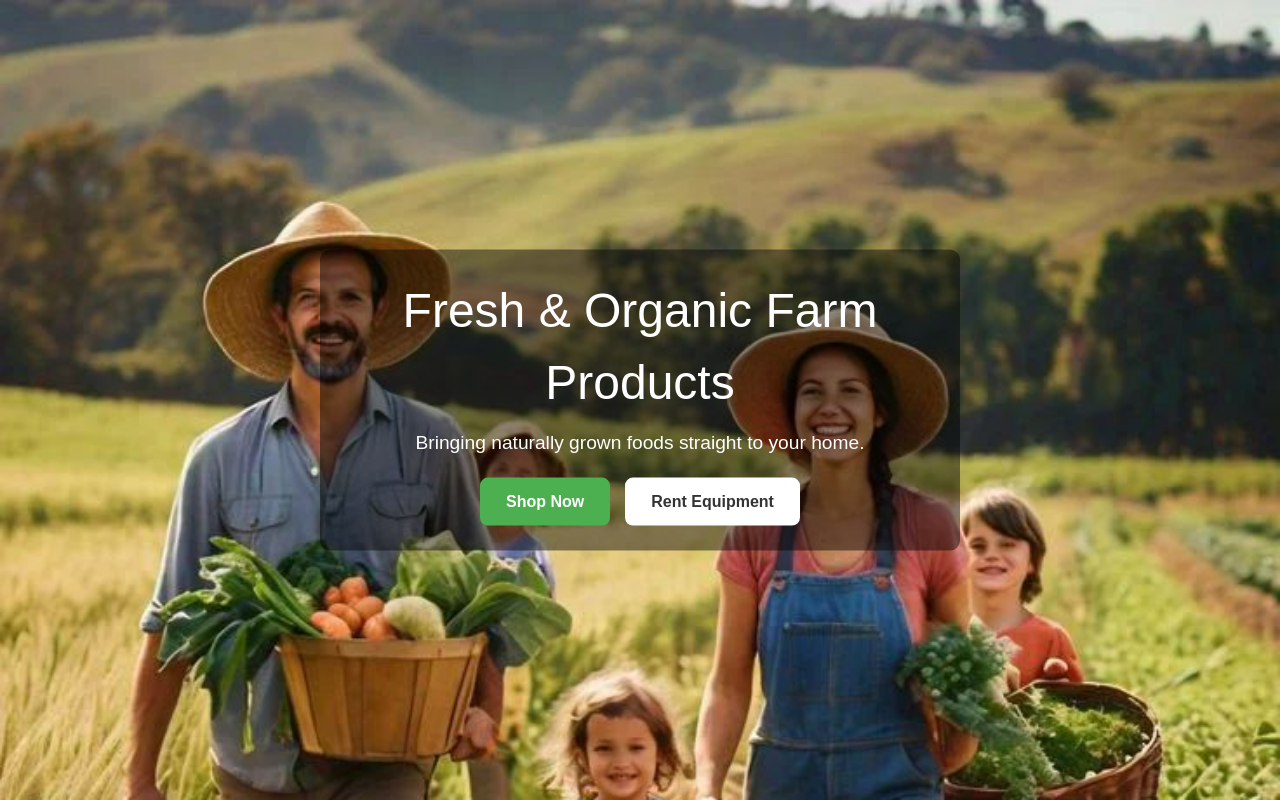
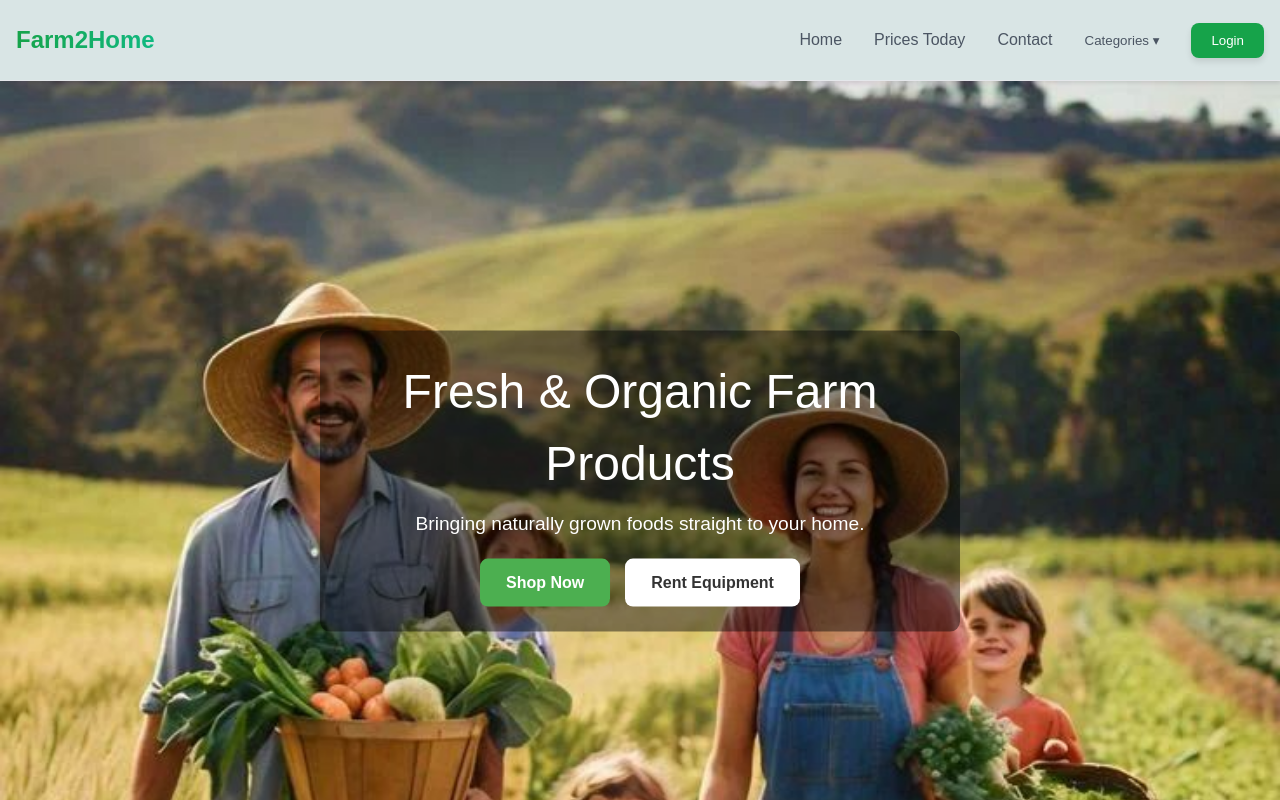
Before and after one commit to amiljoseph03/Farm2Home, a React (Vite) app: page / in a window 1280 px wide. Built offline with nearby package versions, Linux system fonts and the light colour scheme.

Commit message:
footer and navbar added

```diff
--- a/package.json
+++ b/package.json
@@ -10,6 +10,8 @@
     "preview": "vite preview"
   },
   "dependencies": {
+    "@heroicons/react": "^2.2.0",
+    "@material-tailwind/react": "^2.1.10",
     "react": "^19.2.0",
     "react-dom": "^19.2.0",
     "react-icons": "^5.5.0",
--- a/src/App.jsx
+++ b/src/App.jsx
@@ -1,35 +1,65 @@
+// import { BrowserRouter as Router, Routes, Route } from 'react-router-dom';
+
+// import HomeSection from './components/HomeSection';
+// import Searchbar from './components/Searchbar';
+
+// import './App.css';
+// import FeaturedSection from './components/FeaturedSection';
+// import Categories from './components/Categories';
+// import Category2 from './components/Category2';
+// import About from './components/About';
+// import RentalEquipment from './components/RentalEquipment';
+// import PriceList from './components/PriceList';
+// import AgriTips from './components/AgriTips';
+// import Testimonials from './components/Testimonials';
+// import WhyChooseUs from './components/WhyChooseUs';
+// import Delivary from './components/Delivery';
+// import Footer from './components/Footer';
+// import Navbar from './components/common/Navbar';
+
+// function App() {
+//   return (
+//     <Router>
+
+//       <Navbar/>
+//       <HomeSection />
+//       <Searchbar/>
+//       <FeaturedSection/>
+//       <About/>
+//       {/* <Categories/> */}
+//       <Category2/>
+//     <RentalEquipment/>
+//     <PriceList/>
+//     <AgriTips/>
+//     <Testimonials/>
+//     <WhyChooseUs/>
+//     <Delivary/>
+//     <Footer/>
+//       <Routes>
+//         {/* <Route path="/" element={<HomeSection />} /> */}
+
+//       </Routes>
+//     </Router>
+//   );
+// }
+
+// export default App;
+
+
 import { BrowserRouter as Router, Routes, Route } from 'react-router-dom';
 
-import HomeSection from './components/HomeSection';
-import Searchbar from './components/Searchbar';
 
-import './App.css';
-import FeaturedSection from './components/FeaturedSection';
-import Categories from './components/Categories';
-import Category2 from './components/Category2';
-import About from './components/About';
-import RentalEquipment from './components/RentalEquipment';
-import PriceList from './components/PriceList';
-import AgriTips from './components/AgriTips';
-import Testimonials from './components/Testimonials';
-import WhyChooseUs from './components/WhyChooseUs';
-import Delivary from './components/Delivery';
+
+// import './App.css';
+
+
+import Home from './pages/Home'
 
 function App() {
   return (
     <Router>
-      <HomeSection />
-      <Searchbar/>
-      <FeaturedSection/>
-      <About/>
-      {/* <Categories/> */}
-      <Category2/>
-    <RentalEquipment/>
-    <PriceList/>
-    <AgriTips/>
-    <Testimonials/>
-    <WhyChooseUs/>
-    <Delivary/>
+       <Home/>
+
       <Routes>
         {/* <Route path="/" element={<HomeSection />} /> */}
 
--- /dev/null
+++ b/src/components/Footer.jsx
@@ -0,0 +1,67 @@
+import '../styles/Footer.css';
+import { FaFacebookF, FaInstagram, FaTwitter, FaLinkedinIn } from 'react-icons/fa';
+
+const Footer = () => {
+  return (
+    <footer className="footer">
+      <div className="footer-container">
+
+        {/* BRAND */}
+        <div className="footer-box">
+          <h2 className="footer-logo">GreenFarm</h2>
+          <p>
+            Your trusted partner for fresh agricultural products, seeds,
+            grains, and farming equipment.
+          </p>
+        </div>
+
+        {/* QUICK LINKS */}
+        <div className="footer-box">
+          <h3>Quick Links</h3>
+          <ul>
+            <li>Home</li>
+            <li>Products</li>
+            <li>Rentals</li>
+            <li>Today's Prices</li>
+            <li>Contact</li>
+          </ul>
+        </div>
+
+        {/* CATEGORIES */}
+        <div className="footer-box">
+          <h3>Categories</h3>
+          <ul>
+            <li>Vegetables</li>
+            <li>Fruits</li>
+            <li>Grains</li>
+            <li>Seeds</li>
+            <li>Equipment</li>
+          </ul>
+        </div>
+
+        {/* CONTACT */}
+        <div className="footer-box">
+          <h3>Contact Us</h3>
+          <p>📍 Kerala, India</p>
+          <p>📞 +91 98765 43210</p>
+          <p>✉️ support@greenfarm.com</p>
+
+          <div className="footer-social">
+            <FaFacebookF />
+            <FaInstagram />
+            <FaTwitter />
+            <FaLinkedinIn />
+          </div>
+        </div>
+
+      </div>
+
+      {/* COPYRIGHT */}
+      <div className="footer-bottom">
+        © {new Date().getFullYear()} GreenFarm. All Rights Reserved.
+      </div>
+    </footer>
+  );
+};
+
+export default Footer;
--- /dev/null
+++ b/src/components/common/Navbar.jsx
@@ -0,0 +1,67 @@
+import { useState } from 'react';
+import '../../styles/Navbar.css';
+
+
+const Navbar = () => {
+  const [open, setOpen] = useState(false);
+  const [dropdown, setDropdown] = useState(false);
+
+  return (
+    <nav className="navbar">
+      <div className="navbar-container">
+
+        <h1 className="navbar-logo">Farm2Home</h1>
+
+         <div className="navbar-menu">
+          {['Home', 'Prices Today', 'Contact'].map((item) => (
+            <a key={item} href="#">
+              {item}
+            </a>
+          ))}
+
+
+          <div
+            className="dropdown"
+            onMouseEnter={() => setDropdown(true)}
+            onMouseLeave={() => setDropdown(false)}
+          >
+            <button>Categories ▾</button>
+
+            {dropdown && (
+              <div className="dropdown-menu">
+                {['Vegetables', 'Fruits', 'Grains', 'Equipment'].map((item) => (
+                  <a key={item} href="#">
+                    {item}
+                  </a>
+                ))}
+              </div>
+            )}
+          </div>
+
+
+          <button className="login-btn">Login</button>
+        </div>
+
+
+        <button className="mobile-btn" onClick={() => setOpen(!open)}>
+          ☰
+        </button>
+      </div>
+
+
+      {open && (
+        <div className="mobile-menu">
+          {['Home', 'Categories', 'Prices Today', 'Contact'].map((item) => (
+            <a key={item} href="#">
+              {item}
+            </a>
+          ))}
+
+          <button className="login-btn">Login</button>
+        </div>
+      )}
+    </nav>
+  );
+};
+
+export default Navbar;
--- a/src/pages/Home.jsx
+++ b/src/pages/Home.jsx
@@ -1,11 +1,37 @@
-// import HomeSection from '../components/HomeSection';
+import HomeSection from '../components/HomeSection';
+import Searchbar from '../components/Searchbar';
+import FeaturedSection from '../components/FeaturedSection';
+import Categories from '../components/Categories';
+import Category2 from '../components/Category2';
+import About from '../components/About';
+import RentalEquipment from '../components/RentalEquipment';
+import PriceList from '../components/PriceList';
+import AgriTips from '../components/AgriTips';
+import Testimonials from '../components/Testimonials';
+import WhyChooseUs from '../components/WhyChooseUs';
+import Delivary from '../components/Delivery';
+import Footer from '../components/Footer';
+import Navbar from '../components/common/Navbar';
 
-// const Home = () => {
-//   return (
-//     <div>
-//       <HomeSection />
-//     </div>
-//   );
-// };
+const Home = () => {
+  return (
+    <div>
+      <Navbar />
+      <HomeSection />
+      <Searchbar />
+      <FeaturedSection />
+      <About />
+      {/* <Categories/> */}
+      <Category2 />
+      <RentalEquipment />
+      <PriceList />
+      <AgriTips />
+      <Testimonials />
+      <WhyChooseUs />
+      <Delivary />
+      <Footer />
+    </div>
+  );
+};
 
-// export default Home;
+export default Home;
--- /dev/null
+++ b/src/styles/Footer.css
@@ -0,0 +1,89 @@
+.footer {
+  background: #0c220e;
+  color: #fff;
+  padding: 60px 20px 20px;
+}
+
+.footer-container {
+  max-width: 1200px;
+  margin: auto;
+  display: grid;
+  grid-template-columns: repeat(auto-fit, minmax(220px, 1fr));
+  gap: 40px;
+}
+
+
+.footer-logo {
+  font-size: 28px;
+  color: #a5d6a7;
+  margin-bottom: 10px;
+}
+
+
+.footer-box h3 {
+  margin-bottom: 15px;
+  font-size: 18px;
+  color: #c8e6c9;
+}
+
+.footer-box p {
+  font-size: 14px;
+  line-height: 1.6;
+  color: #e8f5e9;
+}
+
+/* LIST */
+.footer-box ul {
+  list-style: none;
+  padding: 0;
+}
+
+.footer-box li {
+  margin-bottom: 8px;
+  font-size: 14px;
+  cursor: pointer;
+}
+
+.footer-box li:hover {
+  color: #a5d6a7;
+}
+
+
+.footer-social {
+  display: flex;
+  gap: 12px;
+  margin-top: 15px;
+}
+
+.footer-social svg {
+  background: #2e7d32;
+  padding: 10px;
+  border-radius: 50%;
+  cursor: pointer;
+  transition: 0.3s;
+}
+
+.footer-social svg:hover {
+  background: #66bb6a;
+}
+
+
+.footer-bottom {
+  margin-top: 40px;
+  text-align: center;
+  font-size: 13px;
+  color: #c8e6c9;
+  border-top: 1px solid rgba(255,255,255,0.2);
+  padding-top: 15px;
+}
+
+
+@media (max-width: 600px) {
+  .footer {
+    text-align: center;
+  }
+
+  .footer-social {
+    justify-content: center;
+  }
+}
--- /dev/null
+++ b/src/styles/Navbar.css
@@ -0,0 +1,192 @@
+
+.navbar {
+  position: sticky;
+  top: 0;
+  z-index: 50;
+  background-color: rgba(240, 251, 252, 0.9);
+  backdrop-filter: blur(8px);
+  box-shadow: 0 2px 4px rgba(0,0,0,0.1);
+  border-bottom: 1px solid #e5e7eb;
+  font-family: 'Arial', sans-serif;
+}
+
+
+.navbar-container {
+  max-width: 1280px;
+
+  margin: 0 auto;
+  padding: 0 1rem;
+  display: flex;
+  justify-content: space-between;
+  align-items: center;
+  height: 5rem;
+}
+
+
+.navbar-logo {
+  font-size: 1.5rem;
+  font-weight: 800;
+  background: linear-gradient(to right, #16a34a, #10b981);
+  -webkit-background-clip: text;
+  -webkit-text-fill-color: transparent;
+  cursor: pointer;
+}
+
+
+.navbar-menu {
+  display: flex;
+  align-items: center;
+  gap: 2rem;
+}
+
+.navbar-menu a {
+  position: relative;
+  font-weight: 500;
+  color: #4b5563;
+  text-decoration: none;
+  transition: color 0.3s ease;
+}
+
+.navbar-menu a::after {
+  content: '';
+  position: absolute;
+  bottom: -2px;
+  left: 0;
+  width: 0;
+  height: 2px;
+  background-color: #16a34a;
+  transition: width 0.3s ease;
+}
+
+.navbar-menu a:hover {
+  color: #16a34a;
+}
+
+.navbar-menu a:hover::after {
+  width: 100%;
+}
+
+
+.dropdown {
+  position: relative;
+}
+
+.dropdown button {
+  font-weight: 500;
+  color: #4b5563;
+  background: none;
+  border: none;
+  cursor: pointer;
+  transition: color 0.3s ease;
+}
+
+.dropdown button:hover {
+  color: #16a34a;
+}
+
+.dropdown-menu {
+  position: absolute;
+  top: 2.5rem;
+  left: 0;
+  background-color: #fff;
+  box-shadow: 0 10px 15px rgba(0,0,0,0.1);
+  border-radius: 0.75rem;
+  width: 13rem;
+  overflow: hidden;
+  animation: fadeIn 0.3s ease-in-out;
+}
+
+.dropdown-menu a {
+  display: block;
+  padding: 0.625rem 1.25rem;
+  font-size: 0.875rem;
+  color: #374151;
+  text-decoration: none;
+  transition: all 0.3s ease;
+}
+
+.dropdown-menu a:hover {
+  background-color: #d1fae5;
+  color: #047857;
+}
+
+
+.login-btn {
+  background-color: #16a34a;
+  color: white;
+  padding: 0.625rem 1.25rem;
+  border-radius: 0.5rem;
+  font-weight: 500;
+  cursor: pointer;
+  transition: background-color 0.3s ease;
+  border: none;
+  box-shadow: 0 4px 6px rgba(0,0,0,0.1);
+}
+
+.login-btn:hover {
+  background-color: #15803d;
+}
+
+
+.mobile-btn {
+  display: none;
+  font-size: 1.875rem;
+  color: #4b5563;
+  background: none;
+  border: none;
+  cursor: pointer;
+}
+
+
+.mobile-menu {
+  display: none;
+  flex-direction: column;
+  gap: 0.5rem;
+  background-color: #fff;
+  padding: 0.5rem 1.5rem 1rem;
+  box-shadow: inset 0 1px 0 rgba(0,0,0,0.05);
+  animation: slideDown 0.3s ease-in-out;
+}
+
+.mobile-menu a {
+  color: #4b5563;
+  text-decoration: none;
+  font-weight: 500;
+  padding: 0.5rem 0;
+  transition: color 0.3s ease;
+}
+
+.mobile-menu a:hover {
+  color: #16a34a;
+}
+
+.mobile-menu .login-btn {
+  width: 100%;
+  margin-top: 0.75rem;
+}
+
+
+@keyframes fadeIn {
+  from { opacity: 0; transform: translateY(-10px); }
+  to { opacity: 1; transform: translateY(0); }
+}
+
+@keyframes slideDown {
+  from { opacity: 0; transform: translateY(-20px); }
+  to { opacity: 1; transform: translateY(0); }
+}
+
+
+@media screen and (max-width: 768px) {
+  .navbar-menu {
+    display: none;
+  }
+
+  .mobile-btn {
+    display: block;
+  }
+
+  .mobile-menu {
+    display: flex;
+  }
+}
```
Also changed, not shown: src/main.jsx (+12 -0 lines), 1 other file (tests, documents, lock files or other folders).
